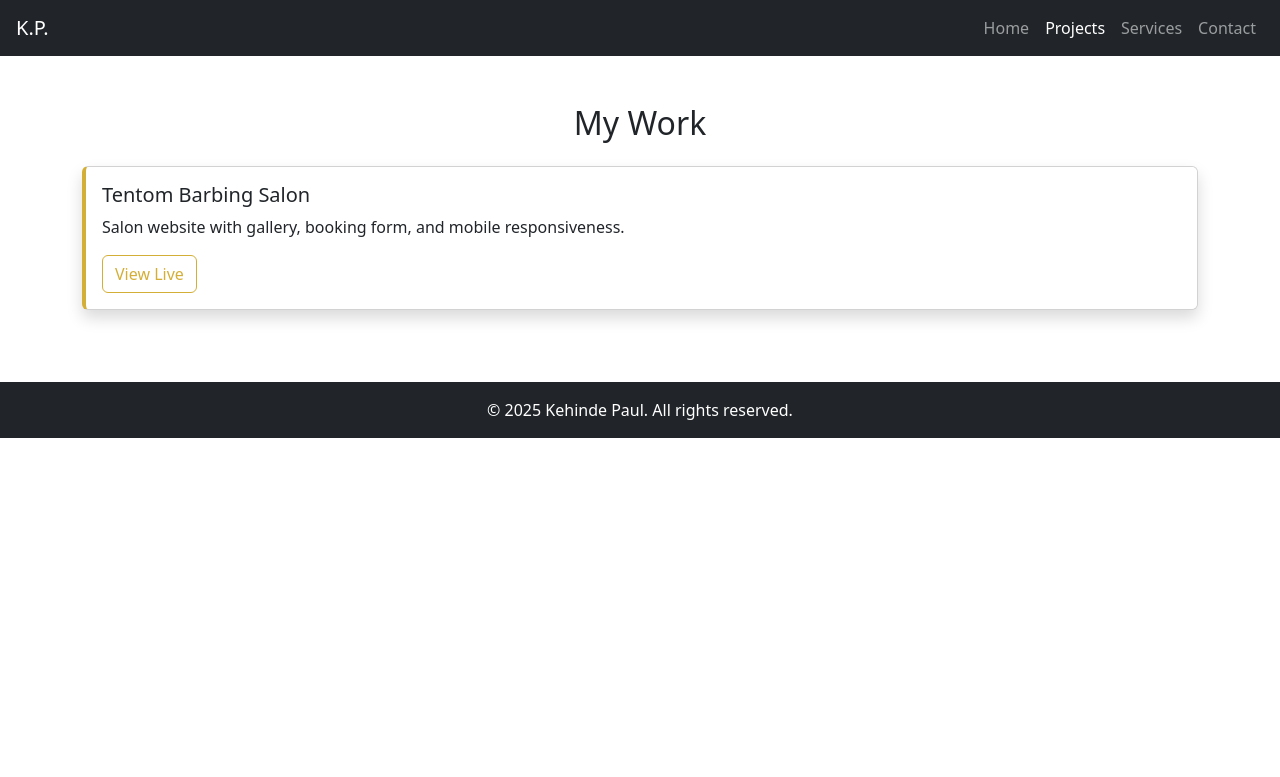
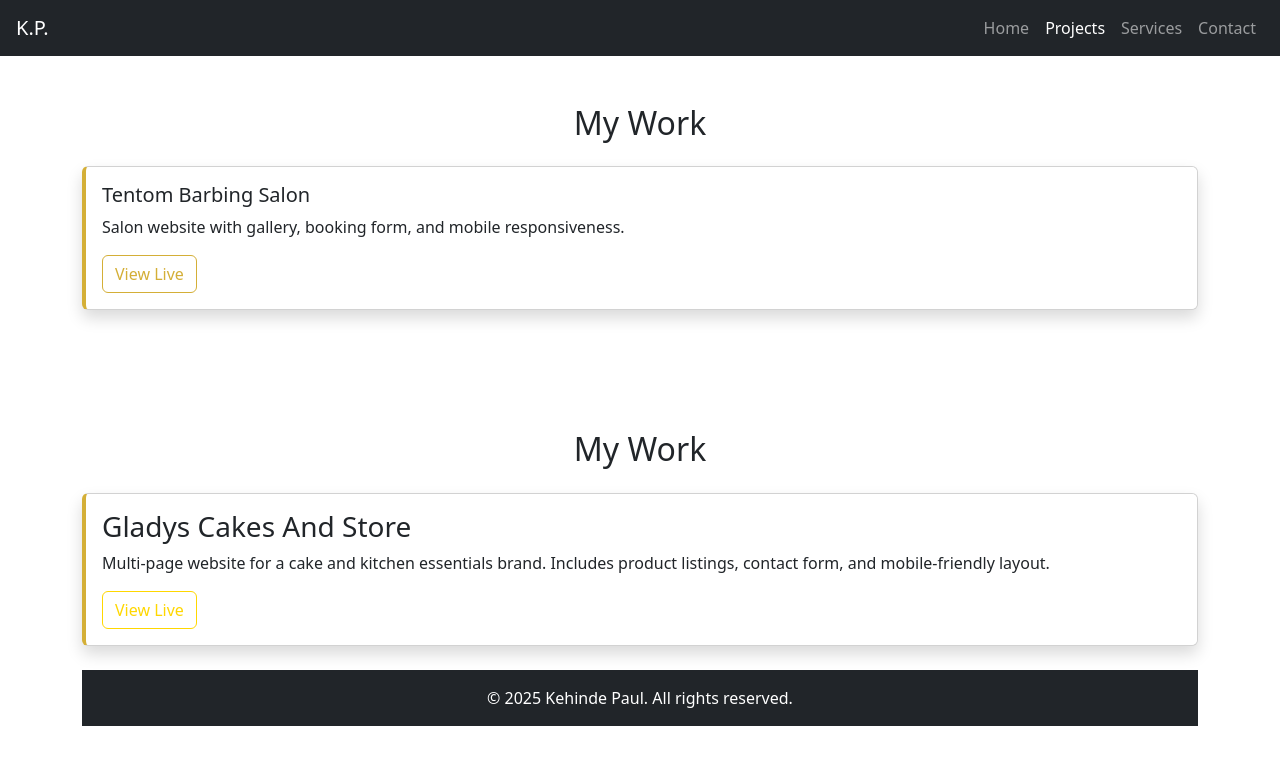
Before and after one commit to 1-0-1-site/KehindePaul-Portfolio, a plain HTML site: page projects.html in a window 1280 px wide. Drawn offline with Linux system fonts and the light colour scheme.

Commit message:
updated another website

```diff
--- a/projects.html
+++ b/projects.html
@@ -4,13 +4,18 @@
 <head>
   <meta charset="UTF-8" />
   <meta name="viewport" content="width=device-width, initial-scale=1.0" />
+
+
   <title>Projects | Kehinde Paul</title>
+
+
   <link rel="stylesheet" href="libs/bootstrap.min.css" />
   <link rel="stylesheet" href="libs/aos.css" />
+
 </head>
 
+<body>
 
-<body>
 <nav class="navbar navbar-expand-lg navbar-dark bg-dark px-3">
 
 
@@ -56,6 +61,23 @@
 
 </div>
 
+<div class="container py-5" data-aos="fade-up">
+  <h2 class="text-center mb-4">My Work</h2>
+
+  <div class="card mb-4 shadow" data-aos="fade-up" style="border-left: 4px solid #d4af37;" data-aos="fade-up">
+    <div class="card-body bg-white rounded">
+
+<div class="project-card">
+  <h3> Gladys Cakes And Store</h3>
+  <p> Multi-page website for a cake and kitchen essentials brand. Includes product listings, contact form, and mobile-friendly layout.</p>
+  <a href="https://1-0-1-site.github.io/Gladys-Cakes-And-Store/" target="_blank" class="btn btn-outline-warning" style="color: gold; border: 1px solid gold;" >
+    View Live</a>
+
+</div>
+    </div>
+
+</div>
+
 
 <footer class="bg-dark text-white text-center py-3">© 2025 Kehinde Paul. All rights reserved.</footer>
 
```
